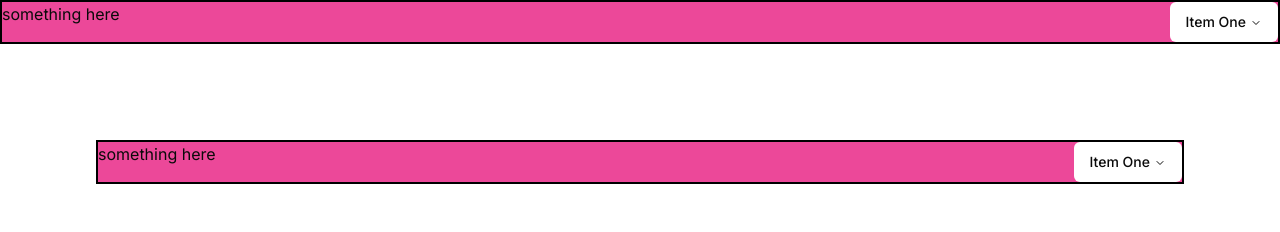
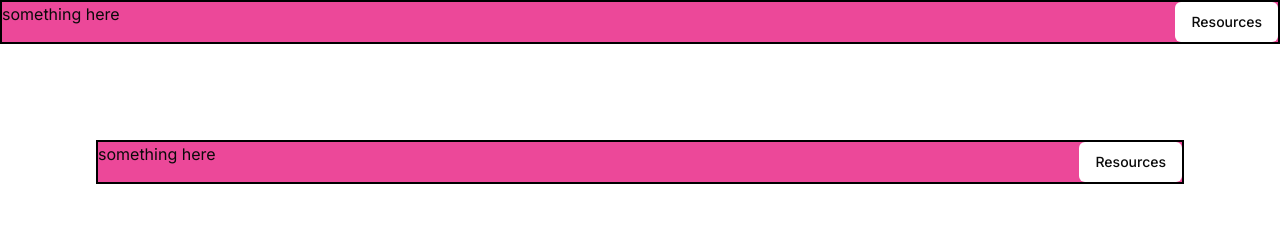
Before and after one commit to TAO-ENGR/club-website, a Next.js app in the folder club-website/: page / in a window 1280 px wide. Shown: the top 232 px of the page. Built offline with nearby package versions, Linux system fonts and the light colour scheme.

Commit message:
some import statements

```diff
--- a/club-website/src/components/header.tsx
+++ b/club-website/src/components/header.tsx
@@ -1,3 +1,6 @@
+import * as React from "react"
+import Link from "next/link"
+
 import {
     NavigationMenu,
     NavigationMenuContent,
@@ -21,10 +24,11 @@ export default function Header() {
             <NavigationMenu>
                 <NavigationMenuList>
                     <NavigationMenuItem>
-                    <NavigationMenuTrigger>Item One</NavigationMenuTrigger>
-                    <NavigationMenuContent>
-                        <NavigationMenuLink>Link</NavigationMenuLink>
-                    </NavigationMenuContent>
+                    <Link href="/resources" legacyBehavior passHref>
+                        <NavigationMenuLink className={navigationMenuTriggerStyle()}>
+                            Resources
+                        </NavigationMenuLink>
+                    </Link>
                     </NavigationMenuItem>
                 </NavigationMenuList>
             </NavigationMenu>
@@ -33,4 +37,7 @@ export default function Header() {
     );
 }
 
+
+
+
 //link TAO logo to resources page.. no home page yet sadge
```
